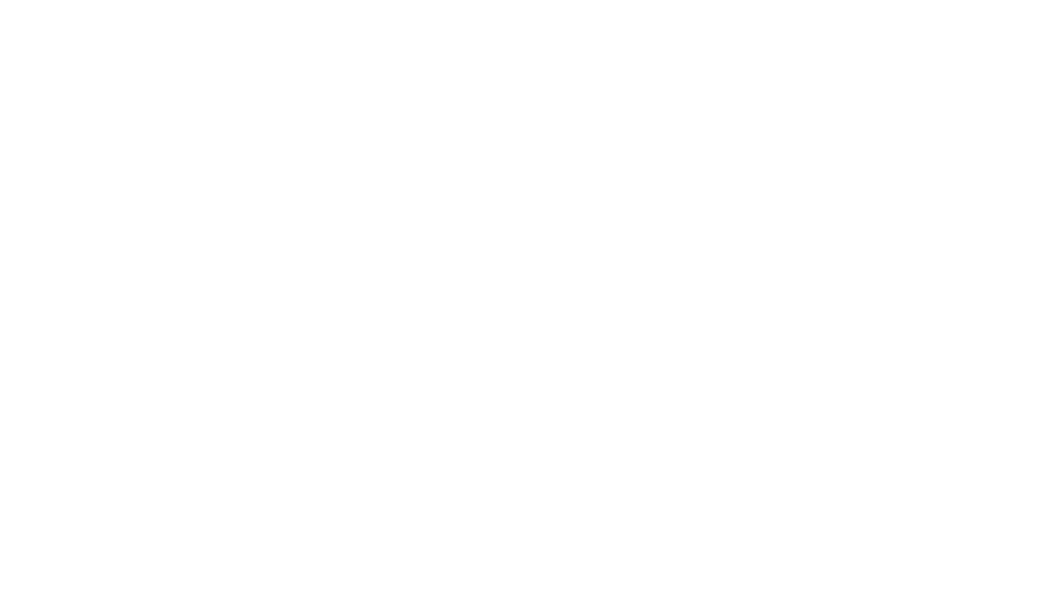
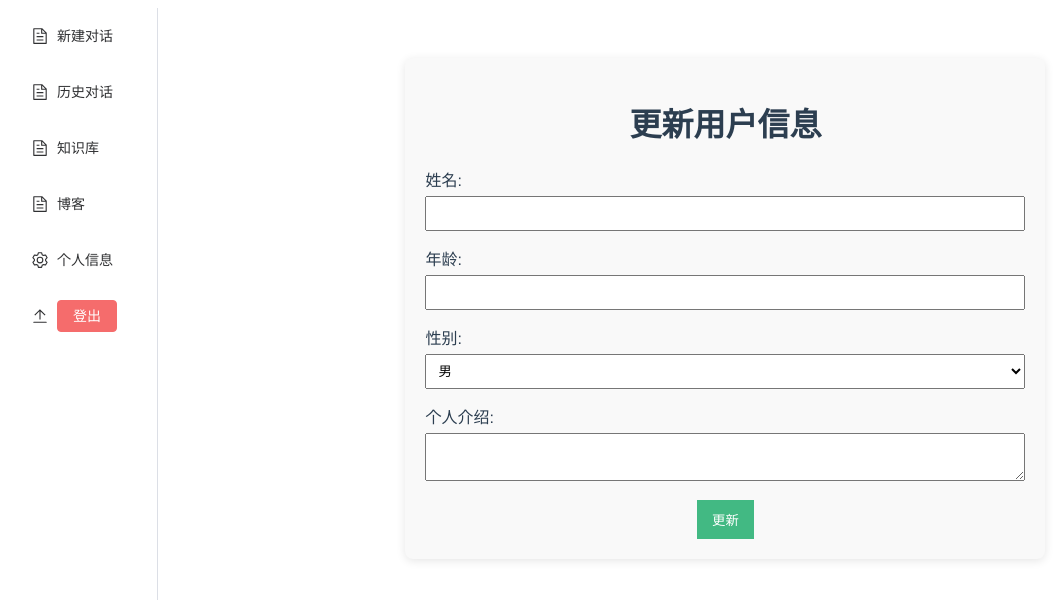
Before and after one commit to Liyanhao1209/ZhouYiLLM, a Vue app: page /info in a window 1280 px wide. Before the commit this address had no page. Shown: the top 600 px of the page, without its empty margins (0-1056 px from the left). Built offline with nearby package versions, Linux system fonts and the light colour scheme; sample sign-in values are in the browser's storage.

Commit message:
ljj-用户信息更新

```diff
--- a/src/components/aside.vue
+++ b/src/components/aside.vue
@@ -44,7 +44,7 @@
           </el-icon>
           <template #title>博客</template>
         </el-menu-item>
-        <el-menu-item index="5">
+        <el-menu-item index="info">
           <el-icon>
             <setting />
           </el-icon>
@@ -54,7 +54,7 @@
           <el-icon>
             <Upload />
           </el-icon>
-          登出
+          <el-button type="danger" @click="logout">登出</el-button>
         </el-menu-item>
       </el-menu>
     </el-aside>
@@ -71,6 +71,7 @@
   Setting,
   Upload
 } from '@element-plus/icons-vue'
+import store from '@/store';
 
 
 const isCollapse = ref(false)
@@ -94,6 +95,9 @@
 
 const logout = () => {
   router.push('/login')
+  store.commit('logout')
+  localStorage.setItem('islogin', false)
+  localStorage.removeItem('user_id')
 }
 // const router = useRouter();
 // router.push({ name: 'history_chats', user_id: "c3f1f73cec3c43458d6c2a6572cb327b" });
--- a/src/router/index.js
+++ b/src/router/index.js
@@ -50,6 +50,11 @@
         name: 'blog_editor',
         component: () => import('@/views/blog_editor.vue')
       },
+      {
+        path: '/info',
+        name: 'info',
+        component: () => import('@/views/info.vue')
+      },
     ]
   }
 
--- a/src/service/authService.js
+++ b/src/service/authService.js
@@ -95,41 +95,47 @@
 }
 
 //用户创建知识库
-function createKnowledgeBase(data){
-    return request.post('knowledge_base/create-knowledge-base/',data).then(res=>{
+function createKnowledgeBase(data) {
+    return request.post('knowledge_base/create-knowledge-base/', data).then(res => {
         return res.data;
-    }).catch(e =>{
+    }).catch(e => {
         console.log(e);
     })
 }
 
 //得到用户知识库列表
-function getUserKnowledgeBaseList(data){
-    return requestGet.get('/knowledge_base/get-knowledge-base/',{params : data}).then(res=>{
+function getUserKnowledgeBaseList(data) {
+    return requestGet.get('/knowledge_base/get-knowledge-base/', { params: data }).then(res => {
         return res.data;
-    }).catch(e =>{
+    }).catch(e => {
         console.log(e);
     })
 }
 
 //用户上传知识库文件
-function uploadKnowledgeDoc(data){
-    return requestFile.post('knowledge_base/upload-knowledge-files/',data).then(res=>{
+function uploadKnowledgeDoc(data) {
+    return requestFile.post('knowledge_base/upload-knowledge-files/', data).then(res => {
         return res.data;
-    }).catch(e =>{
+    }).catch(e => {
         console.log(e);
     })
 }
 
 
 //获取知识库文件
-function getKnowledgeBaseDoc(data){
-    return requestGet.get('/knowledge_base/get-kb-files/',{params : data}).then(res=>{
+function getKnowledgeBaseDoc(data) {
+    return requestGet.get('/knowledge_base/get-kb-files/', { params: data }).then(res => {
         return res.data;
-    }).catch(e =>{
+    }).catch(e => {
         console.log(e);
     })
 }
+
+function update_info(data) {
+    return request.post('user/update_info/', data)
+}
+
+
 export {
     login,
     sendVerifyCode,
@@ -142,5 +148,6 @@
     createKnowledgeBase,
     getUserKnowledgeBaseList,
     uploadKnowledgeDoc,
-    getKnowledgeBaseDoc
+    getKnowledgeBaseDoc,
+    update_info
 }
--- a/src/store/index.js
+++ b/src/store/index.js
@@ -17,6 +17,8 @@
 
     logout(state){
       state.logged_in = false
+      state.user_id = ''
+      state.token = ''
     }
   },
   actions: {
--- /dev/null
+++ b/src/views/info.vue
@@ -0,0 +1,120 @@
+<template>
+    <div class="user-profile">
+        <div class="form-container">
+            <h1>更新用户信息</h1>
+            <form @submit.prevent="updateUser">
+                <div class="form-group">
+                    <label for="name">姓名:</label>
+                    <input type="text" id="name" v-model="user.name" required>
+                </div>
+                <div class="form-group">
+                    <label for="age">年龄:</label>
+                    <input type="number" id="age" v-model="user.age" required>
+                </div>
+                <div class="form-group">
+                    <label for="sex">性别:</label>
+                    <select id="sex" v-model="user.sex" required>
+                        <option value="male">男</option>
+                        <option value="female">女</option>
+                        <option value="other">其他</option>
+                    </select>
+                </div>
+                <div class="form-group">
+                    <label for="description">个人介绍:</label>
+                    <textarea id="description" v-model="user.description" required></textarea>
+                </div>
+                <button type="submit">更新</button>
+            </form>
+        </div>
+    </div>
+</template>
+
+<script>
+import { update_info } from '@/service/authService.js'
+export default {
+    data() {
+        return {
+            user: {
+                user_id: '',
+                name: '',
+                age: '',
+                sex: 'male',
+                description: ''
+            }
+        }
+    },
+    created(){
+      this.user.user_id = localStorage.getItem('user_id')
+    },
+    methods: {
+        updateUser() {
+            // console.log(this.user)
+            update_info(this.user).then(res => {
+                // console.log("用户信息已更新:", this.user);
+                alert("用户信息已更新!");
+            }).catch(e => {
+                console.log(e)
+            })
+        }
+    }
+}
+</script>
+
+<style scoped>
+.user-profile {
+    display: flex;
+    justify-content: center;
+    align-items: flex-start;
+    /* 调整为 flex-start 使内容靠上 */
+    height: 100vh;
+    /* 设置为视口高度 */
+    width: 100vw;
+    /* 设置为视口宽度 */
+    padding-top: 50px;
+    /* 添加顶部填充来调整位置 */
+}
+
+.form-container {
+    width: 100%;
+    max-width: 600px;
+    /* 最大宽度设为600px */
+    padding: 20px;
+    background-color: #f9f9f9;
+    /* 背景颜色 */
+    border-radius: 8px;
+    /* 圆角 */
+    box-shadow: 0 2px 10px rgba(0, 0, 0, 0.1);
+    /* 阴影 */
+}
+
+.form-group {
+    margin-bottom: 15px;
+    text-align: left;
+    /* 使标签和输入框左对齐 */
+}
+
+label {
+    display: block;
+    margin-bottom: 5px;
+}
+
+input,
+select,
+textarea {
+    width: 100%;
+    padding: 8px;
+    box-sizing: border-box;
+}
+
+button {
+    padding: 10px 15px;
+    background-color: #42b983;
+    border: none;
+    color: white;
+    cursor: pointer;
+}
+
+button:hover {
+    background-color: #38a175;
+}
+</style>
```
